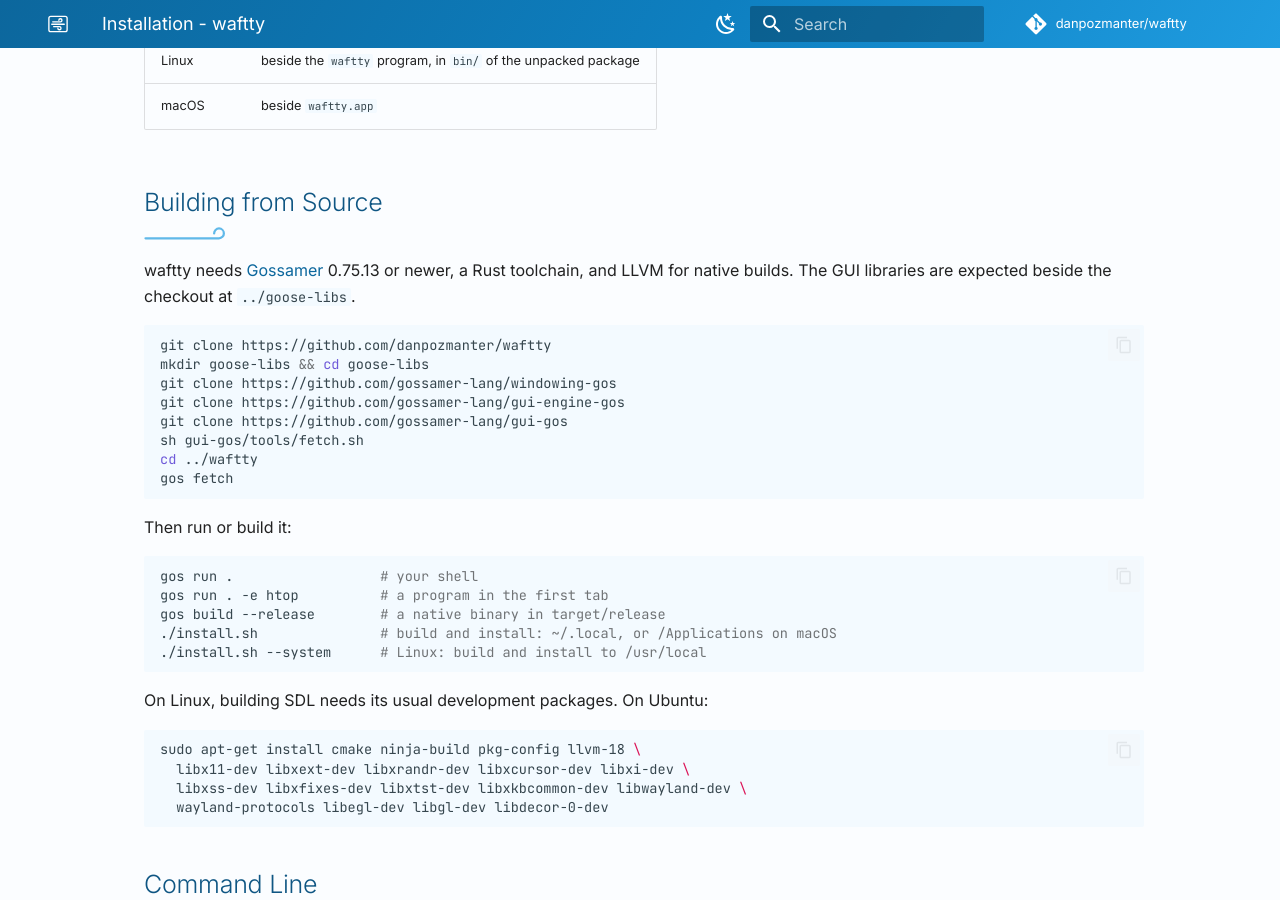
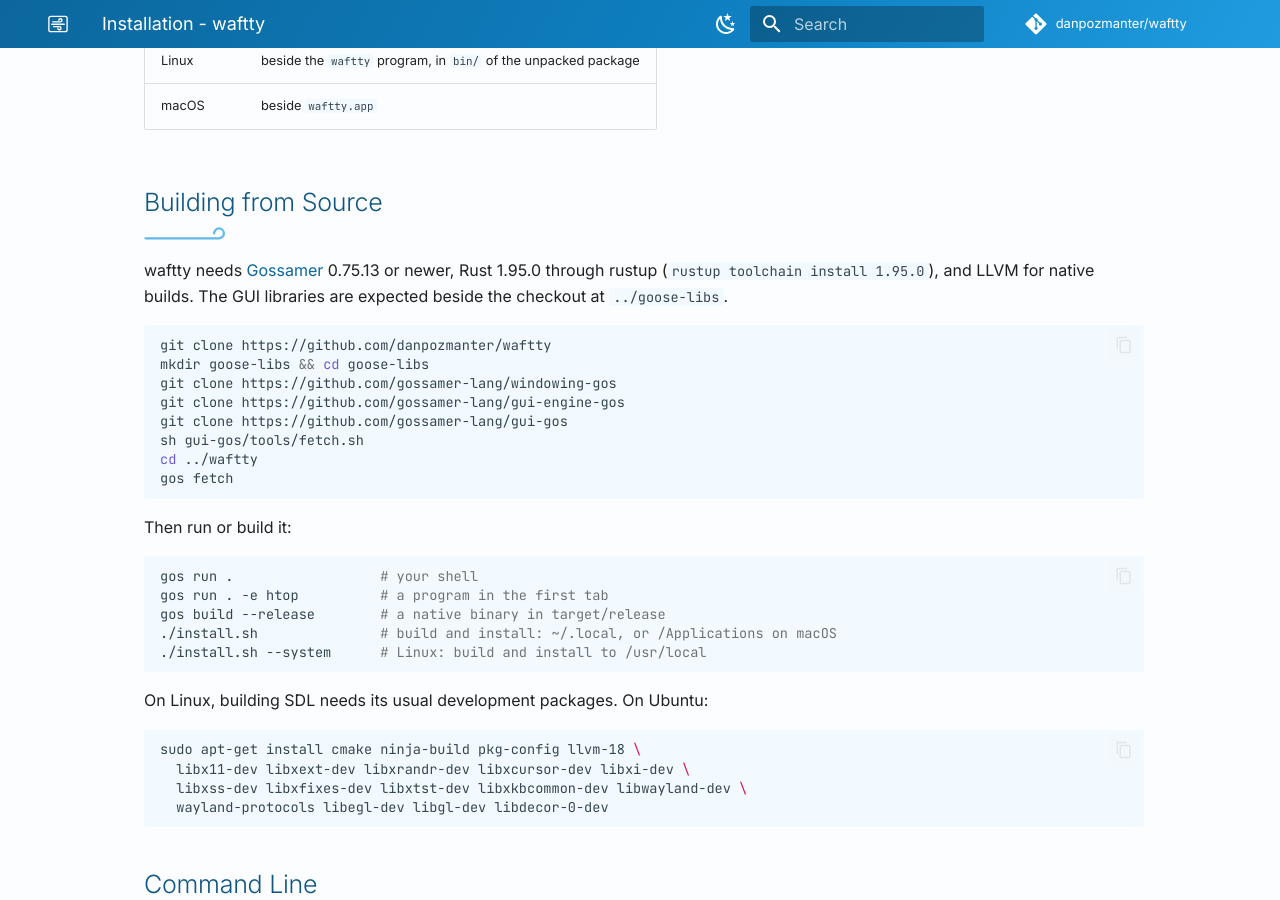
Before and after one commit to danpozmanter/waftty, an MkDocs documentation site: the page built from docs_src/installation.md, in a window 1280 px wide and 900 px high, scrolled down 1710 px. Built offline with MkDocs 1.6.1 and Material for MkDocs 9.7.7, drawn with Linux system fonts in a browser that asks for light colours; comment, search, counter and statistics services are not loaded.

````diff
--- a/docs_src/installation.md
+++ b/docs_src/installation.md
@@ -106,8 +106,9 @@ packages, make the folder yourself:
 ## Building from Source
 
 waftty needs [Gossamer](https://github.com/gossamer-lang/gossamer) 0.75.13 or
-newer, a Rust toolchain, and LLVM for native builds. The GUI libraries are
-expected beside the checkout at `../goose-libs`.
+newer, Rust 1.95.0 through rustup (`rustup toolchain install 1.95.0`), and
+LLVM for native builds. The GUI libraries are expected beside the checkout at
+`../goose-libs`.
 
 ```sh
 git clone https://github.com/danpozmanter/waftty
--- a/project.toml
+++ b/project.toml
@@ -1,6 +1,6 @@
 [project]
 id = "dev.gossamer/waftty"
-version = "0.2.2"
+version = "0.2.3"
 gossamer-version = "^v0.75.13"
 # A GUI application: Windows opens no console window beside it.
 windows-subsystem = "windows"
--- /dev/null
+++ b/rust-toolchain.toml
@@ -0,0 +1,2 @@
+[toolchain]
+channel = "1.95.0"
````
Also changed, not shown: CHANGELOG.md (+5 -0 lines), README.md (+1 -1 lines), 8 other files.
